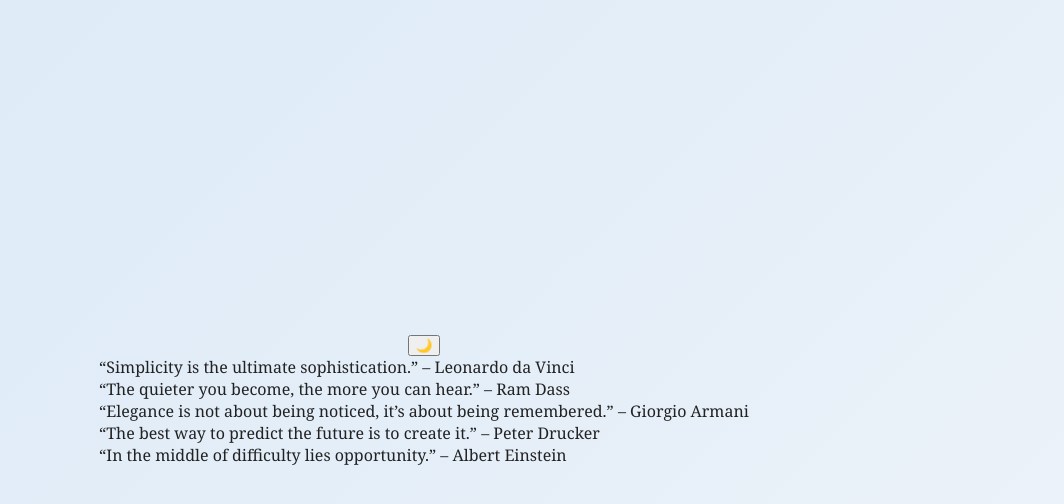
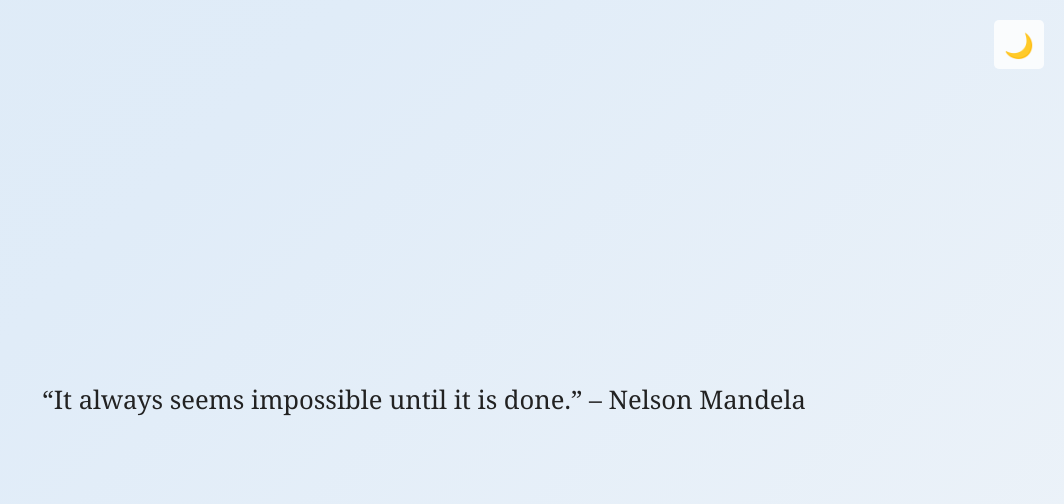
Before and after one commit to pranavgothwal/my-static-website, a plain HTML site: page index.html in a window 1280 px wide. Shown: the whole page, without its empty margins (216-1280 px from the left). Drawn offline with Linux system fonts and the light colour scheme.

Commit message:
Update index.html

```diff
--- a/index.html
+++ b/index.html
@@ -2,38 +2,50 @@
 <html lang="en">
 <head>
   <meta charset="UTF-8" />
-  <meta name="viewport" content="width=device-width, initial-scale=1.0" />
+  <meta name="viewport" content="width=device-width, initial-scale=1.0"/>
   <title>Whispers of Thought</title>
   <link rel="stylesheet" href="style.css" />
 </head>
 <body>
-  <button id="theme-toggle">🌙</button>
+  <div class="theme-toggle" onclick="toggleTheme()">
+    <span id="theme-icon">🌙</span>
+  </div>
 
-  <div class="quote-container">
-    <div class="quote active">“Simplicity is the ultimate sophistication.” – Leonardo da Vinci</div>
-    <div class="quote">“The quieter you become, the more you can hear.” – Ram Dass</div>
-    <div class="quote">“Elegance is not about being noticed, it’s about being remembered.” – Giorgio Armani</div>
-    <div class="quote">“The best way to predict the future is to create it.” – Peter Drucker</div>
-    <div class="quote">“In the middle of difficulty lies opportunity.” – Albert Einstein</div>
+  <div class="quote-box">
+    <p id="quote-text"></p>
   </div>
 
   <script>
-    // Quote rotation logic
-    const quotes = document.querySelectorAll(".quote");
-    let index = 0;
+    const quotes = [
+      "“You can be discouraged by failure or you can learn from it. So go ahead and make mistakes. Make all you can because that’s where you will find success, on the other side of failure.” – Thomas Watson",
+      "“It always seems impossible until it is done.” – Nelson Mandela",
+      "“Elegance is not about being noticed, it’s about being remembered.” – Giorgio Armani",
+      "“The best way to predict the future is to create it.” – Peter Drucker",
+      "“Great minds discuss ideas; average minds discuss events; small minds discuss people.” – Eleanor Roosevelt",
+      "“Twenty years from now you will be more disappointed by the things that you didn’t do than by the ones you did do. So throw off the bowlines. Sail away from the safe harbor. Catch the trade winds in your sails. Explore. Dream. Discover.” – Mark Twain",
+      "“Our greatest weakness lies in giving up. The most certain way to succeed is always to try just one more time.” – Thomas A. Edison",
+      "“Nothing in this world can take the place of persistence. Talent will not; nothing is more common than unsuccessful men with talent. Genius will not; unrewarded genius is almost a proverb. Education will not; the world is full of educated derelicts. Persistence and determination alone are omnipotent.” – Calvin Coolidge"
+    ];
 
-    setInterval(() => {
-      quotes[index].classList.remove("active");
-      index = (index + 1) % quotes.length;
-      quotes[index].classList.add("active");
-    }, 4000); // every 4 seconds
+    let currentIndex = 0;
+    const quoteText = document.getElementById("quote-text");
 
-    // Theme toggle logic
-    const toggleBtn = document.getElementById("theme-toggle");
-    toggleBtn.addEventListener("click", () => {
+    function showNextQuote() {
+      quoteText.classList.remove("fade-in");
+      void quoteText.offsetWidth; // Trigger reflow to restart animation
+      quoteText.innerText = quotes[currentIndex];
+      quoteText.classList.add("fade-in");
+      currentIndex = (currentIndex + 1) % quotes.length;
+    }
+
+    setInterval(showNextQuote, 4000);
+    showNextQuote(); // Initial load
+
+    function toggleTheme() {
       document.body.classList.toggle("dark");
-      toggleBtn.textContent = document.body.classList.contains("dark") ? "☀️" : "🌙";
-    });
+      const icon = document.getElementById("theme-icon");
+      icon.textContent = document.body.classList.contains("dark") ? "☀️" : "🌙";
+    }
   </script>
 </body>
 </html>
```
